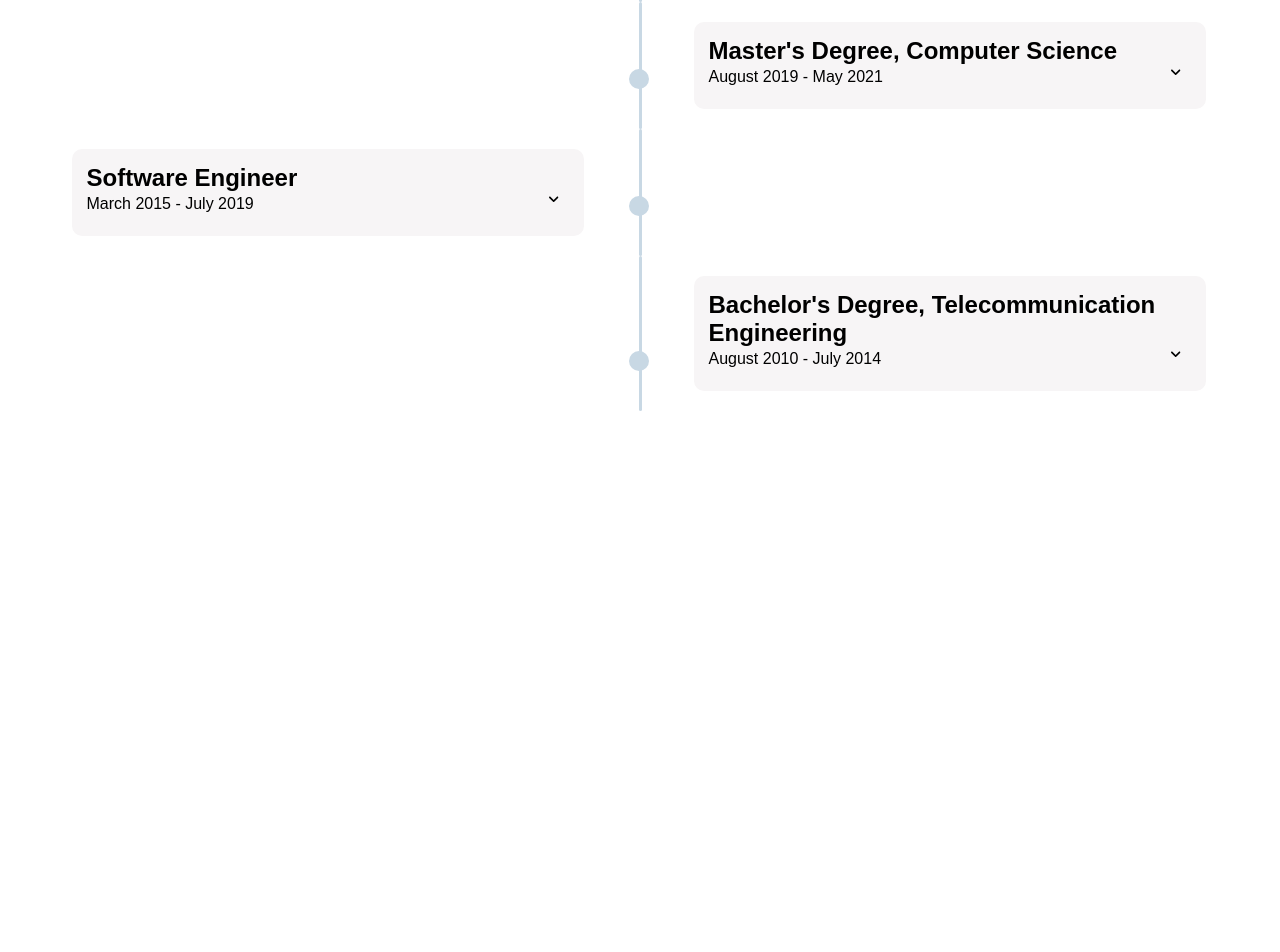
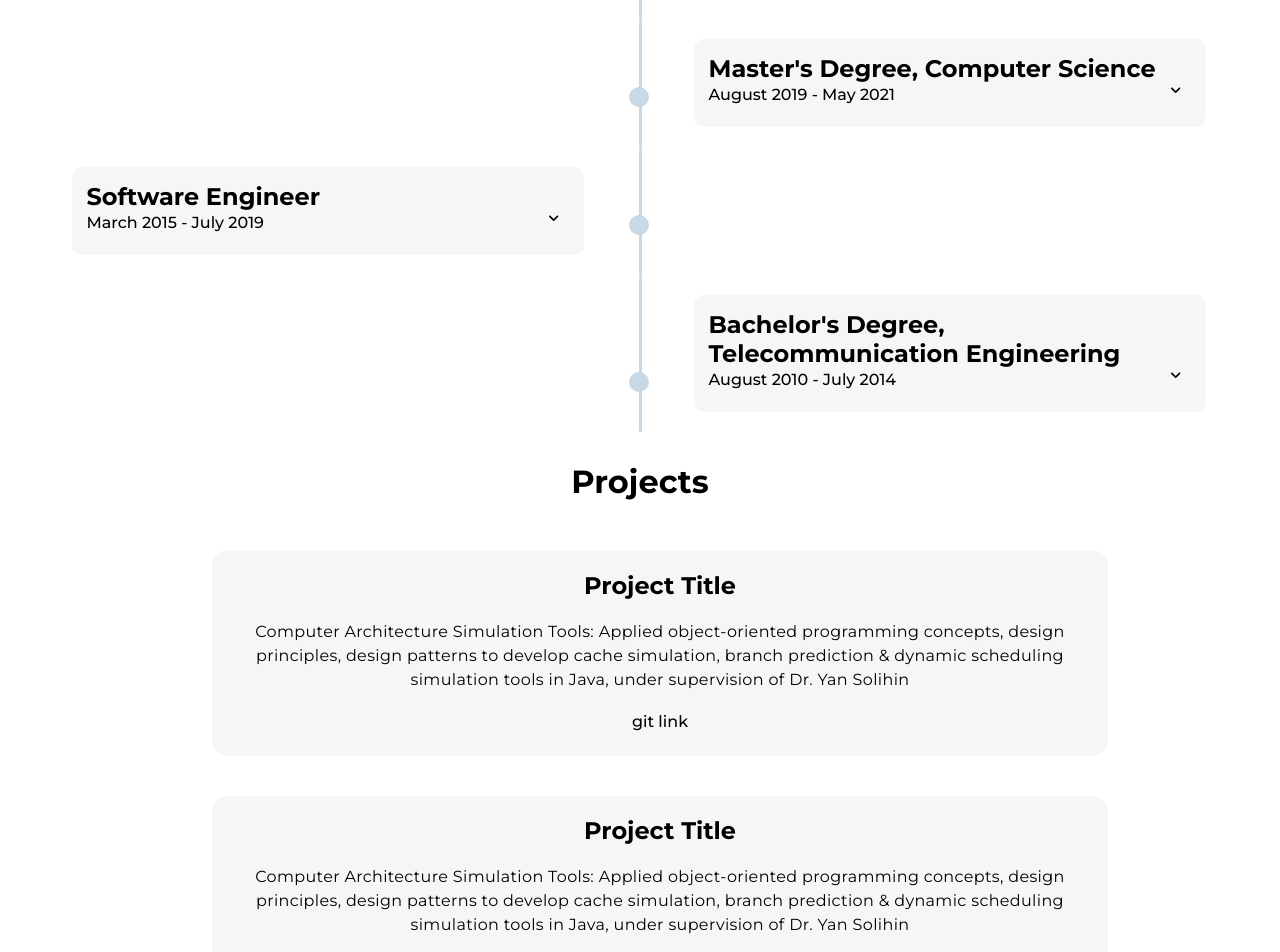
Before and after one commit to shreyassf92/ResumeTimelineTemplate, a React app: page / in a window 1280 px wide. Shown: the part 1080-2032 px from the top of the page. Before the commit the page ends 1491 px from the top, so only its background shows below. Built offline with nearby package versions, Linux system fonts and the light colour scheme.

Commit message:
added project section

```diff
--- a/public/index.html
+++ b/public/index.html
@@ -11,6 +11,9 @@
     -->
   <link rel="manifest" href="%PUBLIC_URL%/manifest.json">
   <link rel="shortcut icon" href="%PUBLIC_URL%/favicon.ico">
+  <link rel="preconnect" href="https://fonts.gstatic.com">
+  <link href="https://fonts.googleapis.com/css2?family=Montserrat:wght@100;200;300;400;500;600;700;800;900&display=swap"
+    rel="stylesheet">
   <!--
       Notice the use of %PUBLIC_URL% in the tags above.
       It will be replaced with the URL of the `public` folder during the build.
--- a/src/App.js
+++ b/src/App.js
@@ -3,9 +3,9 @@ import './App.css';
 import TimelineCard from './components/TimelineCard';
 import Timeline from './components/Timeline';
 import Wall from './components/Wall';
-import wall from './components/Wall';
 import data from '../src/data.json';
-import timeline from './components/Timeline';
+import ProjectCard from './components/ProjectCard';
+import ProjectCarousel from './components/ProjectCarousel';
 
 class App extends Component {
   render() {
@@ -22,10 +22,15 @@ class App extends Component {
     return (
       <div className="App">
         <Wall />
+
         <Timeline>
           {timelineItems}
         </Timeline>
 
+        <ProjectCarousel>
+          <ProjectCard />
+          <ProjectCard />
+        </ProjectCarousel>
       </div>
     );
   }
--- /dev/null
+++ b/src/components/ProjectCard.css
@@ -0,0 +1,32 @@
+.container{
+    width: 100%;
+    display: flex;
+    flex-direction: column;
+    justify-content: space-evenly;
+    align-items: center;
+    padding: 20px;
+    border-radius: 15px;
+    background-color: #F7F5F6;
+    margin: 20px;
+
+}
+
+.description{
+    margin: 20px;
+    text-align: center;
+    font-weight:400;
+    line-height: 24px;
+    letter-spacing: 0.35px;
+}
+
+.link{
+    color: black;
+    font-weight: 500;
+    text-decoration: none;
+    padding-bottom: 5px;
+}
+
+.link:hover{
+    color: #2b6777;
+    border-bottom: 2px solid #2b6777;
+}
--- /dev/null
+++ b/src/components/ProjectCard.js
@@ -0,0 +1,18 @@
+import React from 'react';
+import Classes from './ProjectCard.css';
+
+const projectcard = () => {
+    return (
+        <div className={Classes.container}>
+            <h2 className={Classes.title}>Project Title</h2>
+
+            <p className={Classes.description}>
+                Computer Architecture Simulation Tools: Applied object-oriented programming concepts, design principles, design patterns to develop cache simulation, branch prediction & dynamic scheduling simulation tools in Java, under supervision of Dr. Yan Solihin
+            </p>
+
+            <a className={Classes.link} href="/">git link</a>
+        </div>
+    );
+}
+
+export default projectcard;
--- /dev/null
+++ b/src/components/ProjectCarousel.css
@@ -0,0 +1,15 @@
+.container{
+    margin: 30px 0 60px 0;
+    width: 100%;
+    display: flex;
+    flex-direction: column;
+    justify-content: start;
+    align-items: center;
+}
+
+.innerContainer{
+    margin-top: 30px;
+    display: flex;
+    flex-direction: column;
+    width: 70%;
+}
--- /dev/null
+++ b/src/components/ProjectCarousel.js
@@ -0,0 +1,15 @@
+import React from 'react';
+import Classes from './ProjectCarousel.css';
+
+const projectcarousel = (props) => {
+    return (
+        <div className={Classes.container}>
+            <h1>Projects</h1>
+            <div className={Classes.innerContainer}>
+                {props.children}
+            </div>
+        </div>
+    );
+}
+
+export default projectcarousel;
--- a/src/components/TimelineCard.css
+++ b/src/components/TimelineCard.css
@@ -49,14 +49,14 @@
     padding: 10px;
 }
 .container h4{
-    font-weight:200;
+    font-weight:500;
     line-height: 24px;
 }
 
 .container p{
     text-align: justify;
     text-justify: inter-word;
-    font-weight:200;
+    font-weight:400;
     line-height: 24px;
     padding-bottom: 5px;
 }
--- a/src/components/Wall.js
+++ b/src/components/Wall.js
@@ -21,7 +21,7 @@ const wall = () => {
             </div>
             <div className={Classes.personalInfo}>
                 <a href={data.links.linkedin} target="_blank">LinkedIn</a>
-                <a href={data.links.gitrepo} target="_blank">GitLab</a>
+                <a href={data.links.gitrepo} target="_blank">Git Repo</a>
             </div>
         </div>
     );
--- a/src/index.css
+++ b/src/index.css
@@ -2,7 +2,7 @@
   margin: 0;
   padding: 0;
   box-sizing: border-box;
-  font-family: sans-serif;
+  font-family: 'Montserrat', sans-serif;
   scrollbar-width: none;
   -ms-overflow-style: none;
 }
```
